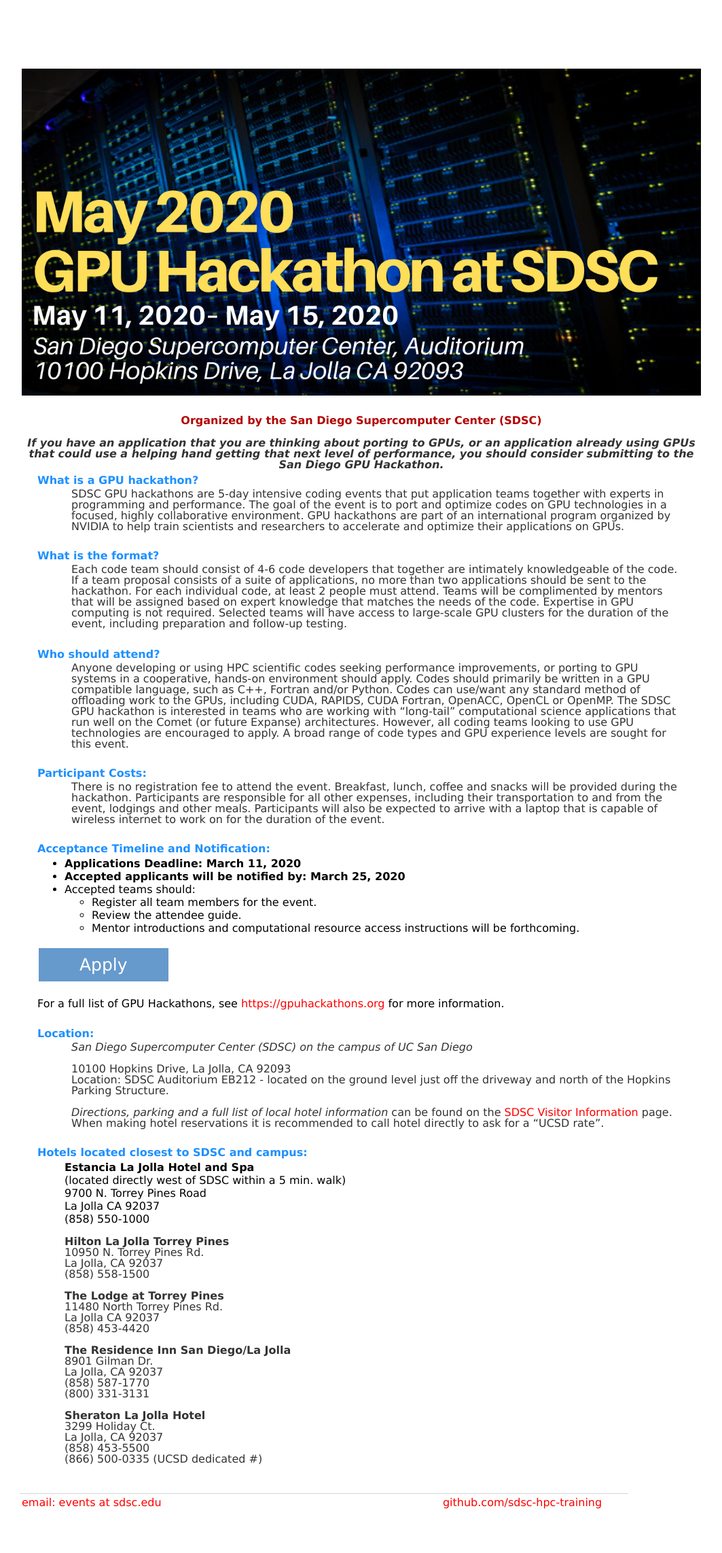
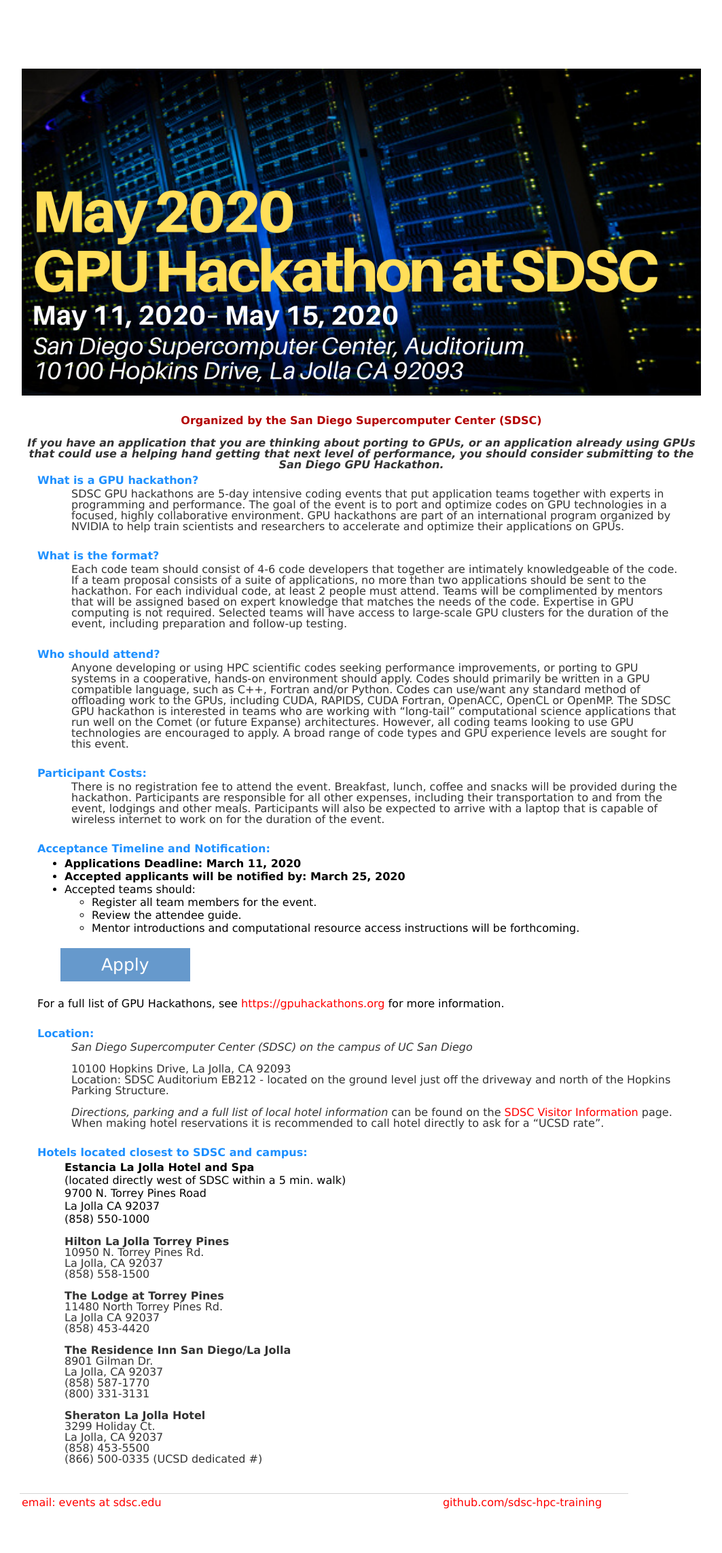
Before and after one commit to sdsc-hpc-training/sdsc-hpc-training.github.io, a Jekyll site: the page built from gpuhackathon/index.html, in a window 1280 px wide. Shown: the whole page at 68% size, without its empty margins (163-1226 px from the left). Built offline with Jekyll 4.4.1, drawn with Linux system fonts in a browser that asks for light colours.

Commit message:
Update index.html

```diff
--- a/gpuhackathon/index.html
+++ b/gpuhackathon/index.html
@@ -91,7 +91,7 @@
         <li>Mentor introductions and computational resource access instructions will be forthcoming.</li>
         </ul>
     </ul>
-<div class="center">
+<div class="indent">
     <a href="https://gpuhackathons.org/form/register?hackathon_which_event=253" class="button">Apply</a>
   </div>
 
```
